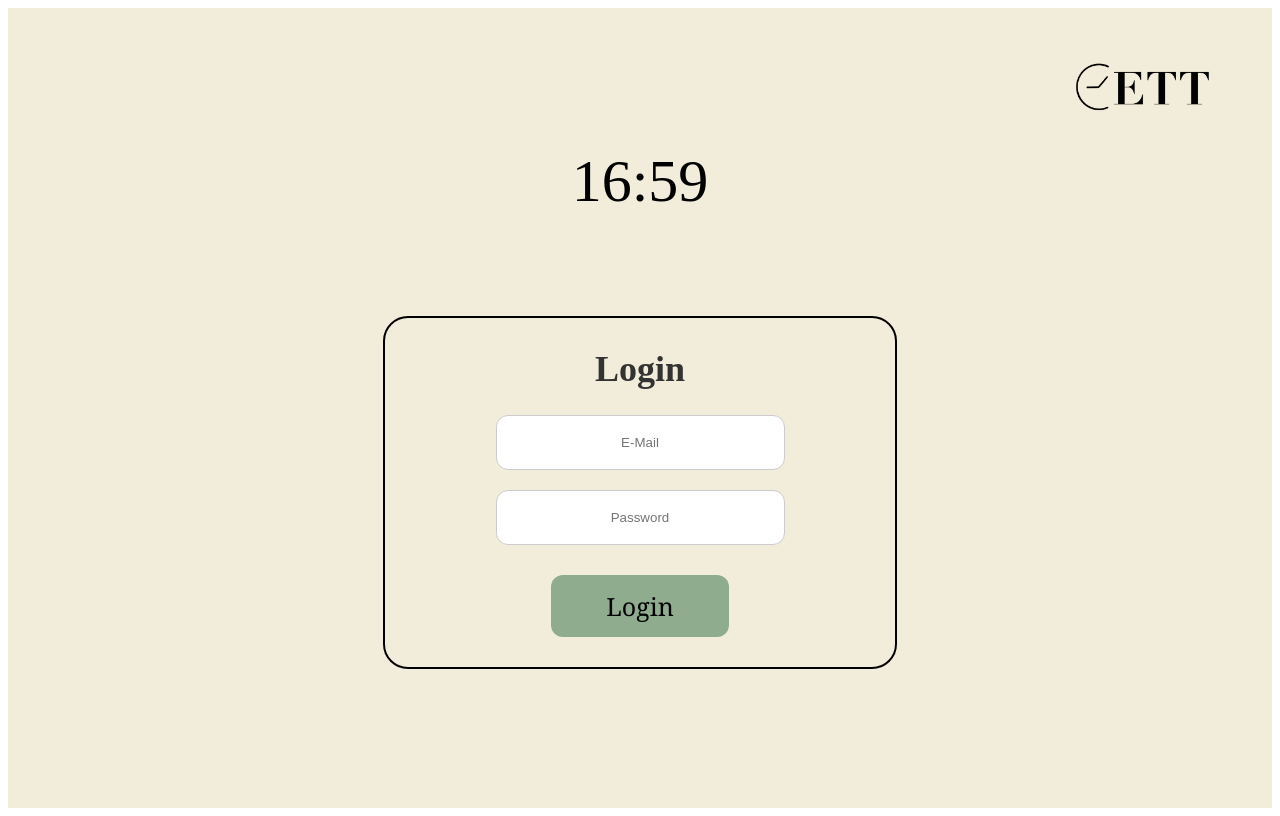
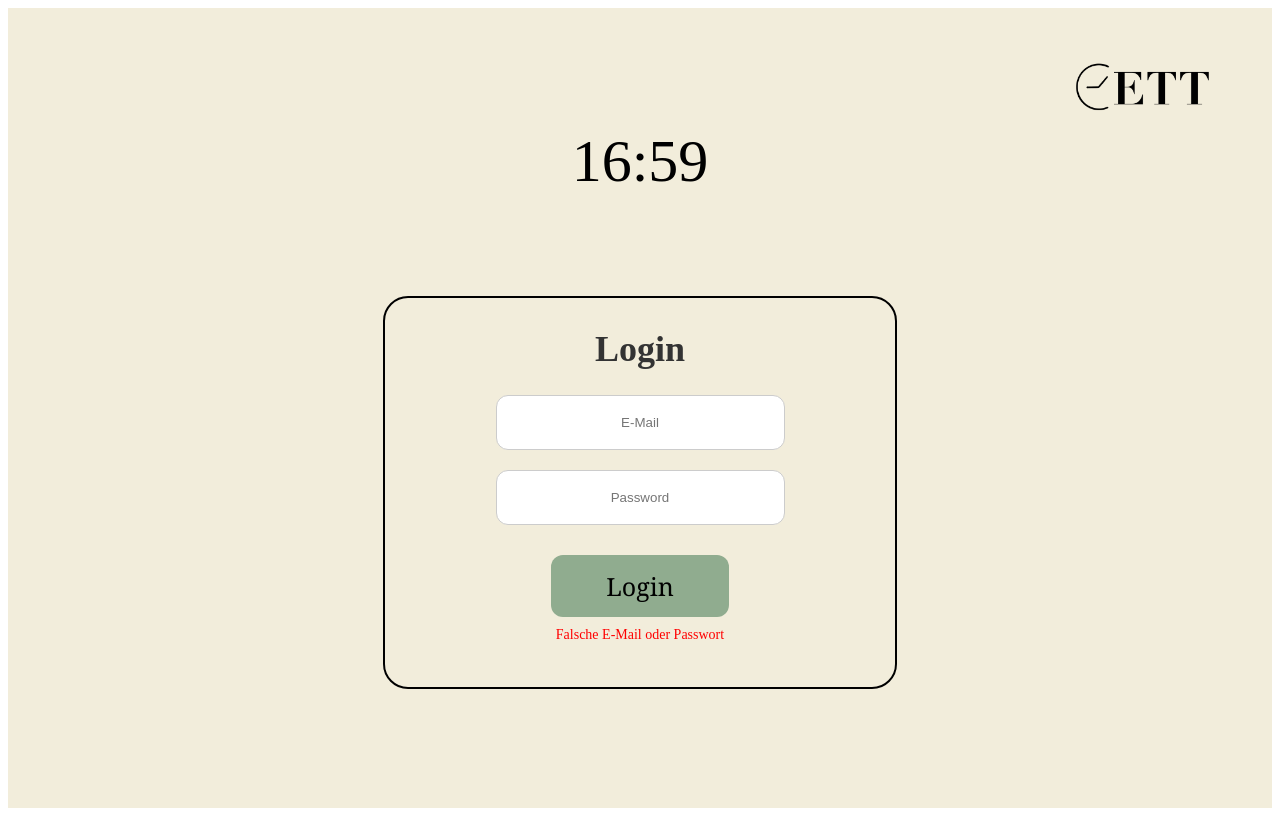
Before and after one commit to on24FeLi/ETT2.0, a Vue app: page /login in a window 1280 px wide. Both pictures are taken after a click on the button "Login". Built offline with nearby package versions, Linux system fonts and the light colour scheme.

Commit message:
Error-message if not the right password or e-mail

```diff
--- a/src/views/Login.vue
+++ b/src/views/Login.vue
@@ -11,7 +11,6 @@ const userName = ref('')
 const passWord = ref('')
 const loginError = ref('')
 
-
 onMounted(() => {
   // Prüfe, ob im localStorage schon User gespeichert sind
   const savedUsers = localStorage.getItem('users');
@@ -24,6 +23,7 @@ onMounted(() => {
     users.push(...JSON.parse(savedUsers));
   }
 });
+
 function userLogin() {
   const user = users.find(
     u => u.email === userName.value && u.passwort === passWord.value)
@@ -52,6 +52,8 @@ function userLogin() {
           <div class="buttons">
             <button @click="userLogin" id="login">Login</button>
           </div>
+          <!-- Fehleranzeige -->
+          <p v-if="loginError" class="error-message">{{ loginError }}</p>
         </div>
       </div>
     </main>
@@ -69,7 +71,6 @@ function userLogin() {
 }
 h1 {
   color: #333;
-
 }
 .content {
     flex: 1;
@@ -87,7 +88,6 @@ main {
 .login {
   display: flex;
   flex-direction: column;
-
   align-items: center;
 }
 input {
@@ -157,4 +157,10 @@ button:hover {
   padding-right: 40px;
 }
 
+/* Fehlernachricht Style */
+.error-message {
+  color: red;
+  font-size: 14px;
+  margin-top: 10px;
+}
 </style>
```
Lines whose indentation alone changed are shown as unchanged.
